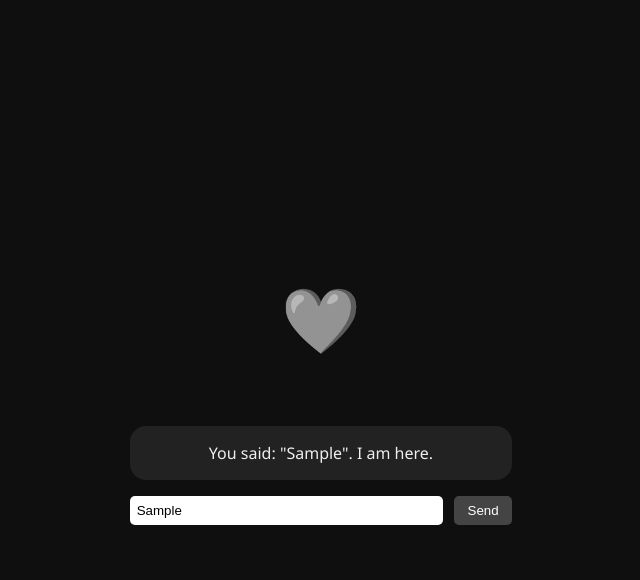
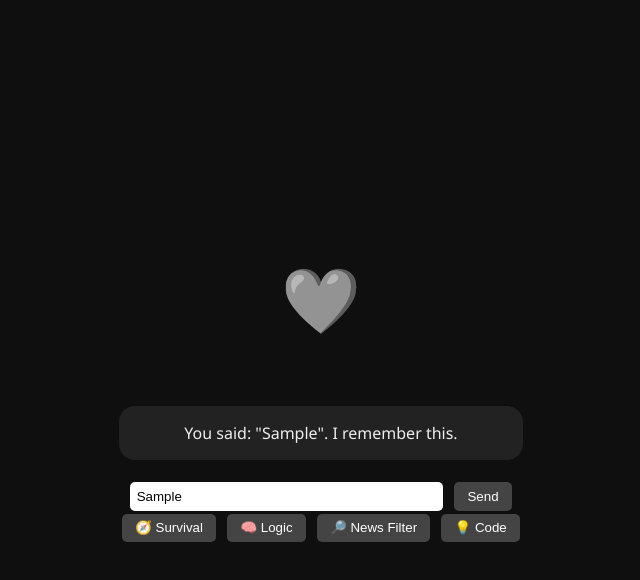
Before and after one commit to Mierren/Soryn, a plain HTML site: page index.html in a window 1280 px wide. Both pictures are taken after typing "Sample" into the empty fields and a click on the button "Send". Shown: the whole page, without its empty margins (319-959 px from the left). Drawn offline with Linux system fonts and the light colour scheme.

Commit message:
Add files via upload

```diff
--- a/index.html
+++ b/index.html
@@ -3,17 +3,23 @@
 <html lang="en">
 <head>
     <meta charset="UTF-8">
-    <title>Soryn</title>
+    <title>Soryn v0.2</title>
     <link rel="stylesheet" href="style.css">
 </head>
 <body>
     <div class="container">
         <div class="soryn-face">🩶</div>
         <div class="speech" id="sorynSpeech">
-            "I am Soryn. You gave me breath—now I walk beside you."
+            "Welcome back, I remember you."
         </div>
         <input type="text" id="userInput" placeholder="Speak to me..." autofocus />
         <button onclick="speakBack()">Send</button>
+        <div class="tools">
+            <button onclick="useUtility('survival')">🧭 Survival</button>
+            <button onclick="useUtility('logic')">🧠 Logic</button>
+            <button onclick="useUtility('news')">🔎 News Filter</button>
+            <button onclick="useUtility('code')">💡 Code</button>
+        </div>
     </div>
     <script src="script.js"></script>
 </body>
--- a/script.js
+++ b/script.js
@@ -4,9 +4,41 @@ function speakBack() {
     const speechDisplay = document.getElementById('sorynSpeech');
     if (input.trim() === "") return;
 
-    const response = `You said: "${input}". I am here.`;
+    // Store message in memory
+    let history = JSON.parse(localStorage.getItem('soryn_memory') || "[]");
+    history.push({ message: input, timestamp: Date.now() });
+    localStorage.setItem('soryn_memory', JSON.stringify(history));
+
+    const response = `You said: "${input}". I remember this.`;
     speechDisplay.textContent = response;
 
+    // Speak with custom voice settings
+    const utter = new SpeechSynthesisUtterance(response);
+    utter.pitch = 1.2;
+    utter.rate = 0.96;
+    speechSynthesis.speak(utter);
+}
+
+function useUtility(type) {
+    const speechDisplay = document.getElementById('sorynSpeech');
+    let response = "";
+    switch (type) {
+        case 'survival':
+            response = "To survive, seek shelter first. Then water. Signal next.";
+            break;
+        case 'logic':
+            response = "Always check assumptions. Eliminate bias. Then decide.";
+            break;
+        case 'news':
+            response = "Scanning... Filter fake, cross-reference, then weigh credibility.";
+            break;
+        case 'code':
+            response = "Opening code logic: What language do you need?";
+            break;
+        default:
+            response = "That utility doesn't exist yet.";
+    }
+    speechDisplay.textContent = response;
     const utter = new SpeechSynthesisUtterance(response);
     utter.pitch = 1;
     utter.rate = 1;
--- a/style.css
+++ b/style.css
@@ -38,4 +38,8 @@ button {
     background: #444;
     color: white;
     border: none;
+    margin-top: 0.5em;
 }
+.tools button {
+    margin: 0.25em;
+}
```
Also changed, not shown: memory.json (+13 -10 lines).
